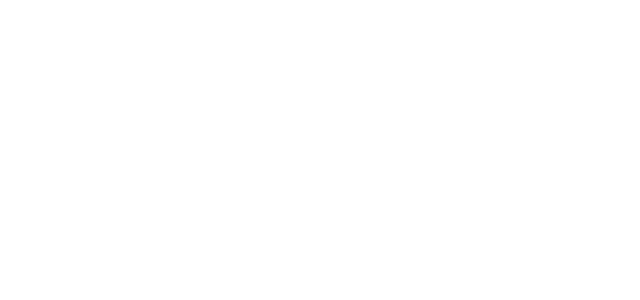
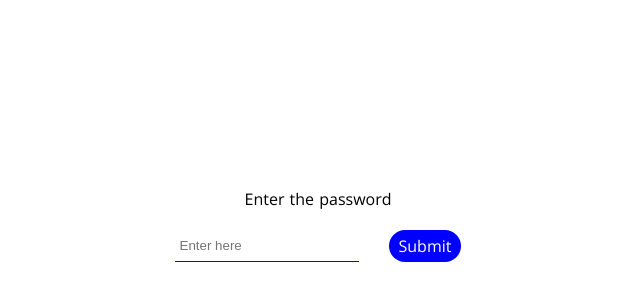
Before and after one commit to YurikBC/Personal-Calendar, a Nuxt app: page /security in a window 1280 px wide. Before the commit this address had no page. Shown: the part 68-368 px from the top of the page, without its empty margins (322-962 px from the left). Built offline with nearby package versions, Linux system fonts and the light colour scheme.

Commit message:
add security page

```diff
--- a/components/Tooltip.vue
+++ b/components/Tooltip.vue
@@ -34,7 +34,8 @@
   .tooltip {
     position: fixed;
     top: 50px;
-    width: 400px;
+    max-height: 70%;
+    width: 25%;
     left: 50px;
     font-size: 20px;
     border-radius: 5%;
@@ -42,8 +43,9 @@
     padding: 10px 20px 20px 20px;
     font-family: 'Open Sans', sans-serif;
     font-weight: 300;
-    z-index: 10;
+    z-index: 150;
     color: white;
+    overflow-y: scroll;
   }
   .tooltip__title {
     font-family: 'Open Sans', sans-serif;
--- a/nuxt.config.js
+++ b/nuxt.config.js
@@ -21,6 +21,7 @@
   /*
   ** Build configuration
   */
+  plugins: [{ src: '~/plugins/localStorage.js', ssr: false }],
   build: {
     /*
     ** Run ESLint on save
--- a/package.json
+++ b/package.json
@@ -13,7 +13,8 @@
     "precommit": "npm run lint"
   },
   "dependencies": {
-    "nuxt": "^1.0.0-rc9"
+    "nuxt": "^1.0.0-rc9",
+    "vuex-persistedstate": "^2.4.2"
   },
   "devDependencies": {
     "babel-eslint": "^7.2.3",
--- a/pages/index.vue
+++ b/pages/index.vue
@@ -1,9 +1,15 @@
 <template>
   <section class='calendar'>
     <img class="background" src="../static/img/well.jpg"/>
-    <div class='calendar-month__tooltip'>
-      <tooltip :tooltip="tooltip" v-show="this.tooltip"></tooltip>
-    </div>
+    <transition name="fade">
+      <div class='calendar-month__tooltip'
+           v-show="tooltipState"
+           :style="setTransition"
+           @mouseover="catchTooltip"
+           @mouseleave="closeTooltip('true')">
+            <tooltip :tooltip="tooltip"></tooltip>
+      </div>
+    </transition>
     <div class='calendar-month' v-for='month in getMonth'>
       <div class='calendar-month__title' :ref=month.title>{{month.title}}</div>
       <div class='calendar-month__container' :style="setBackgroundImage(month)">
@@ -40,11 +46,20 @@
 import October from '../static/img/10.jpg'
 import November from '../static/img/11.jpg'
 import December from '../static/img/12.jpg'
+//  import storage from '../static/storageService'
+//  import getConstants from '../static/cosntants'
+//  const {
+//  token
+//  } = getConstants
 
 export default {
   data () {
     return {
+      transitionTime: 0.5,
       tooltip: '',
+      tooltipState: false,
+      save: false,
+      opened: false,
       dayOfMonth: 31,
       monthArray: [
         {
@@ -132,6 +147,11 @@
         }
       })
       return this.monthArray
+    },
+    setTransition () {
+      return {
+        transition: `${this.transitionTime}s`
+      }
     }
   },
   methods: {
@@ -186,16 +206,25 @@
         for (i in currentMonthCelebration.days) {
           if (currentMonthCelebration.days[i].number === day) {
             this.tooltip = currentMonthCelebration.days[i]
+            this.transitionTime = 1
+            this.tooltipState = true
           }
           i++
         }
       }
     },
-    closeTooltip () {
-      this.tooltip = ''
+    closeTooltip (bool) {
+      this.tooltipState = false
+      if (bool === 'true') {
+        this.tooltipState = false
+      }
+    },
+    catchTooltip () {
+      this.tooltipState = true
     }
   },
   mounted () {
+    this.$store.state.alert += 1
     setTimeout(() => {
       let d = new Date()
       let n = d.getMonth()
@@ -222,11 +251,10 @@
   z-index: -10;
 }
 .calendar-month {
-  width: 580px;
+  width: 35%;
   margin: 50px auto;
   display: flex;
   flex-direction: column;
-  z-index: 10;
 }
 .calendar-month__list {
   display: flex;
@@ -271,10 +299,17 @@
 .calendar-month__container {
   display: flex;
   flex-wrap: wrap;
-  z-index: 10;
 }
 
 .calendar-month__tooltip {
   position: fixed;
 }
+
+.fade-enter-active {
+  transition: 0.35s;
+  opacity: 1;
+}
+.fade-enter {
+  opacity: 0
+}
 </style>
--- /dev/null
+++ b/pages/security.vue
@@ -0,0 +1,108 @@
+<template>
+  <div class="security">
+    <div class="security__container">
+      <div class="security__caption">Enter the password</div>
+      <div class="security__input">
+        <input type="text" v-model="inputValue" placeholder="Enter here">
+        <div class="button" @click="submitPassword">Submit</div>
+      </div>
+      <div class="error">{{textError}}</div>
+    </div>
+  </div>
+</template>
+
+<script>
+import getConstants from '../static/cosntants'
+import storage from '../static/storageService'
+const {
+  password,
+  token
+} = getConstants
+export default {
+  data () {
+    return {
+      inputValue: '',
+      textError: ''
+    }
+  },
+  methods: {
+    submitPassword () {
+      if (this.inputValue === password) {
+        storage('token', token)
+        this.$router.push('/')
+      } else {
+        this.validateError()
+      }
+    },
+    validateError () {
+      if (this.inputValue.length < 3) {
+        this.textError = 'Too short password'
+      }
+      if (this.inputValue !== password) {
+        this.textError = 'Wrong password'
+      }
+    }
+  }
+}
+</script>
+
+<style>
+.security {
+  width: 100%;
+  height: 100%;
+  display: flex;
+}
+
+.security__container {
+  margin-top: 20%;
+  width: 100%;
+  display: flex;
+  flex-direction: column;
+  align-items: center;
+  justify-content: center;
+}
+
+.button {
+  font-family: 'Open Sans', sans-serif;
+  background-color: blue;
+  color: white;
+  border-radius: 20px;
+  padding: 5px 10px;
+  margin-left: 30px;
+  cursor: pointer;
+  transition: 0.1s;
+}
+
+.button:hover {
+ filter: brightness(125%);
+}
+
+.button:active {
+  filter: brightness(85%);
+}
+
+.security__input {
+  margin-top: 20px;
+  display: flex;
+}
+.security__input input {
+  padding-left: 5px;
+  border: none;
+  border-bottom: 1px solid blue;
+}
+input:focus {
+  border: none;
+  outline: none;
+  border-bottom: 1px solid blue;
+}
+
+.security__caption {
+  font-family: 'Open Sans', sans-serif;
+}
+
+.error {
+  padding-top: 10px;
+  color: red;
+}
+
+</style>
--- /dev/null
+++ b/plugins/localStorage.js
@@ -0,0 +1,8 @@
+import createPersistedState from 'vuex-persistedstate'
+
+export default ({store}) => {
+  createPersistedState({
+    key: 'vuex',
+    paths: []
+  })(store)
+}
--- /dev/null
+++ b/static/cosntants.js
@@ -0,0 +1,7 @@
+const password = 'ananas'
+const token = 'littleToken'
+
+export default {
+  password,
+  token
+}
--- /dev/null
+++ b/static/storageService.js
@@ -0,0 +1,19 @@
+function storage () {
+  if (arguments.length === 2) {
+    return setItem(arguments[0], arguments[1])
+  }
+  if (arguments.length === 1) {
+    return getItem(arguments[0])
+  }
+}
+
+function getItem (val) {
+  let data = window.sessionStorage.getItem(val)
+  return data
+}
+
+function setItem (name, val) {
+  let data = window.sessionStorage.setItem(name, val)
+  return data
+}
+export default storage
--- /dev/null
+++ b/store/index.js
@@ -0,0 +1,12 @@
+import Vue from 'vue'
+import Vuex from 'vuex'
+
+Vue.use(Vuex)
+
+const store = () => new Vuex.Store({
+  state: {
+    alert: 0
+  }
+})
+
+export default store
```
Also changed, not shown: 1 other file (tests, documents, lock files or other folders).
